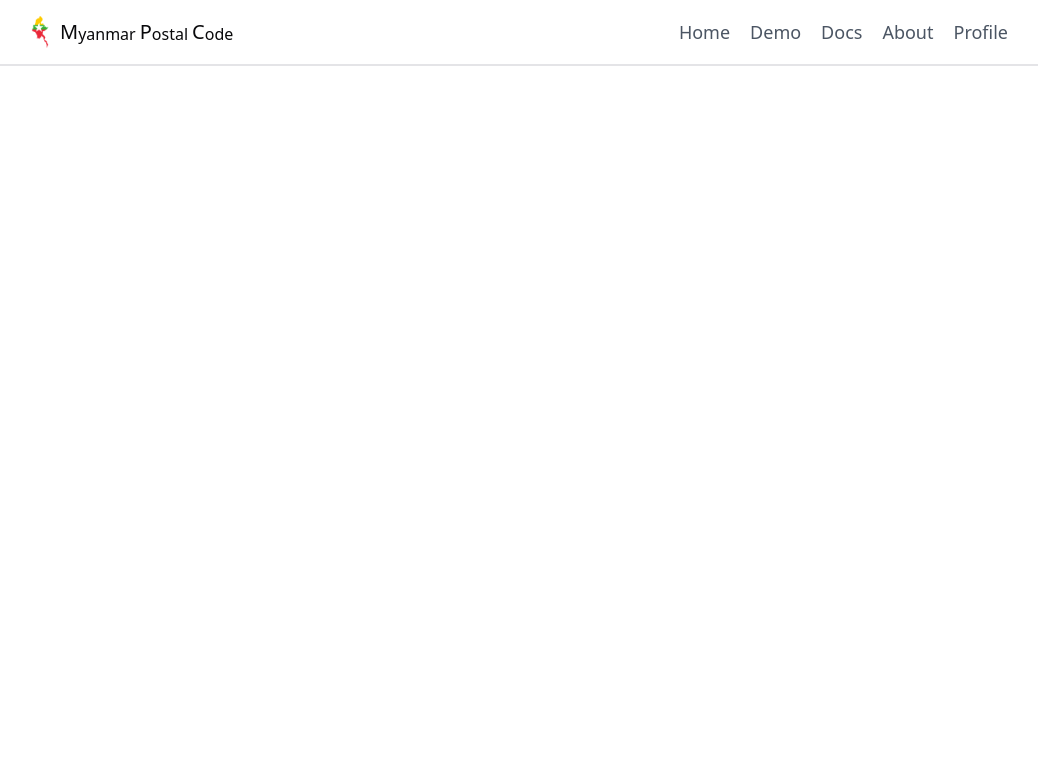
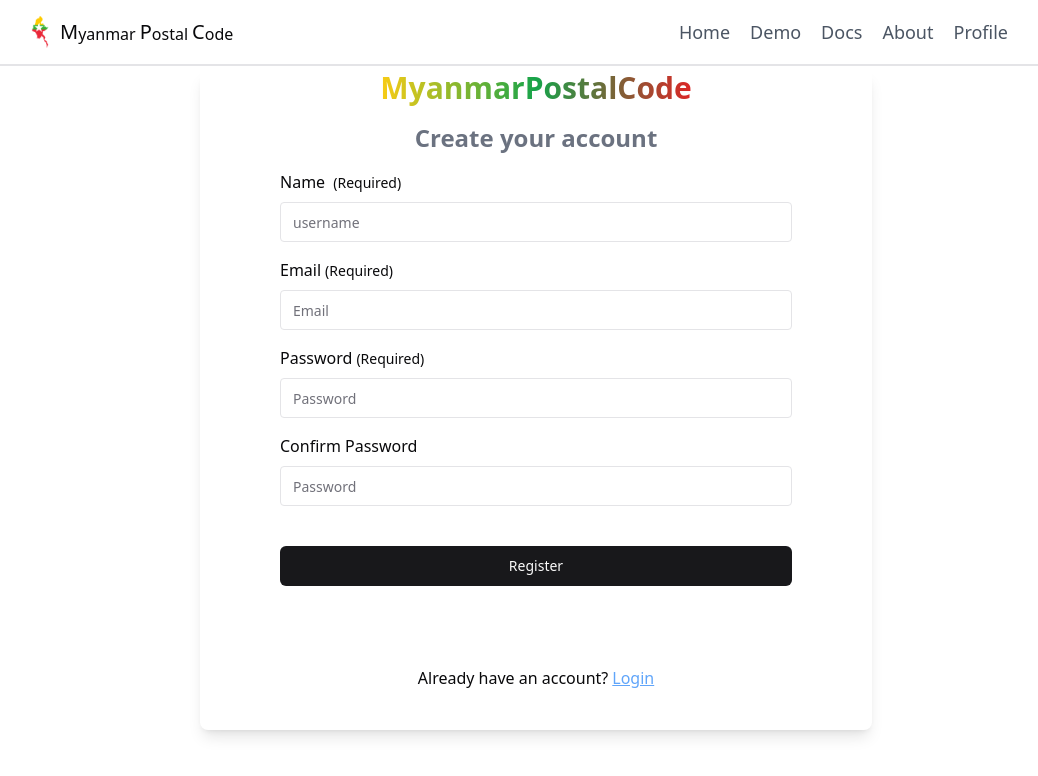
Before and after one commit to nainglinthant111/Postal-Code-Myanmar-org, a Next.js app: page /auth/sign-up in a window 1280 px wide. Shown: the top 776 px of the page, without its empty margins (104-1142 px from the left). Built offline with nearby package versions, Linux system fonts and the light colour scheme.

Commit message:
feat:create complete ui and update

```diff
--- a/src/app/auth/sign-up/page.tsx
+++ b/src/app/auth/sign-up/page.tsx
@@ -1,11 +1,79 @@
-import React from 'react';
+"use client";
+import { useRouter } from "next/navigation";
+import React from "react";
+import { MoveLeft } from "lucide-react";
+import { Input } from "@/components/ui/input";
+import Link from "next/link";
+import { Button } from "@/components/ui/button";
 
 const page = () => {
-    return (
-        <div>
-            sign up
+  const router = useRouter();
+  return (
+    <div className="min-h-screen">
+      <div className="flex justify-center items-center min-h-screen mx-32">
+        <div className="rounded-lg shadow-lg w-full md:mx-44">
+          <div className="md:px-20">
+            <div className="flex flex-col justify-center items-center">
+              <div className="md:text-3xl font-bold bg-gradient-to-r from-yellow-400 via-green-600 to-red-600 bg-clip-text text-transparent">
+                MyanmarPostalCode
+              </div>
+              <div className="text-2xl text-gray-500 font-bold md:mt-4">
+                Create your account
+              </div>
+            </div>
+
+            <div className="w-full md:mt-4">
+              <form className="flex flex-col">
+                <div>
+                  Name <span className="text-sm ml-1">(Required)</span>
+                </div>
+                <Input
+                  type="name"
+                  placeholder="username"
+                  className="md:mt-2 border md:py-1 md:px-3 rounded-sm"
+                  //onChange={(e) => setName(e.target.value)}
+                />
+                <div className="md:mt-4">
+                  Email<span className="text-sm ml-1">(Required)</span>
+                </div>
+                <Input
+                  type="email"
+                  placeholder="Email"
+                  className="md:mt-2 border md:py-1 md:px-3 rounded-sm"
+                  //onChange={(e) => setEmail(e.target.value)}
+                />
+                <div className="md:mt-4">
+                  Password<span className="text-sm ml-1">(Required)</span>
+                </div>
+                <Input
+                  type="password"
+                  placeholder="Password"
+                  className="md:mt-2 border md:py-1 md:px-3 rounded-sm"
+                  //onChange={(e) => setPassword(e.target.value)}
+                />
+                <div className="md:mt-4">Confirm Password</div>
+                <Input
+                  type="password"
+                  placeholder="Password"
+                  className="md:mt-2 border md:py-1 md:px-3 rounded-sm"
+                  //onChange={(e) => setConfirmPassword(e.target.value)}
+                />
+                <Button className="md:my-10">Register</Button>
+                <div className="flex justify-center items-center md:my-10">
+                  Already have an account?
+                  <Link href="/auth/sign-in">
+                    <span className="underline text-blue-400 cursor-pointer md:ml-1">
+                      Login
+                    </span>
+                  </Link>
+                </div>
+              </form>
+            </div>
+          </div>
         </div>
-    );
+      </div>
+    </div>
+  );
 };
 
 export default page;
```
